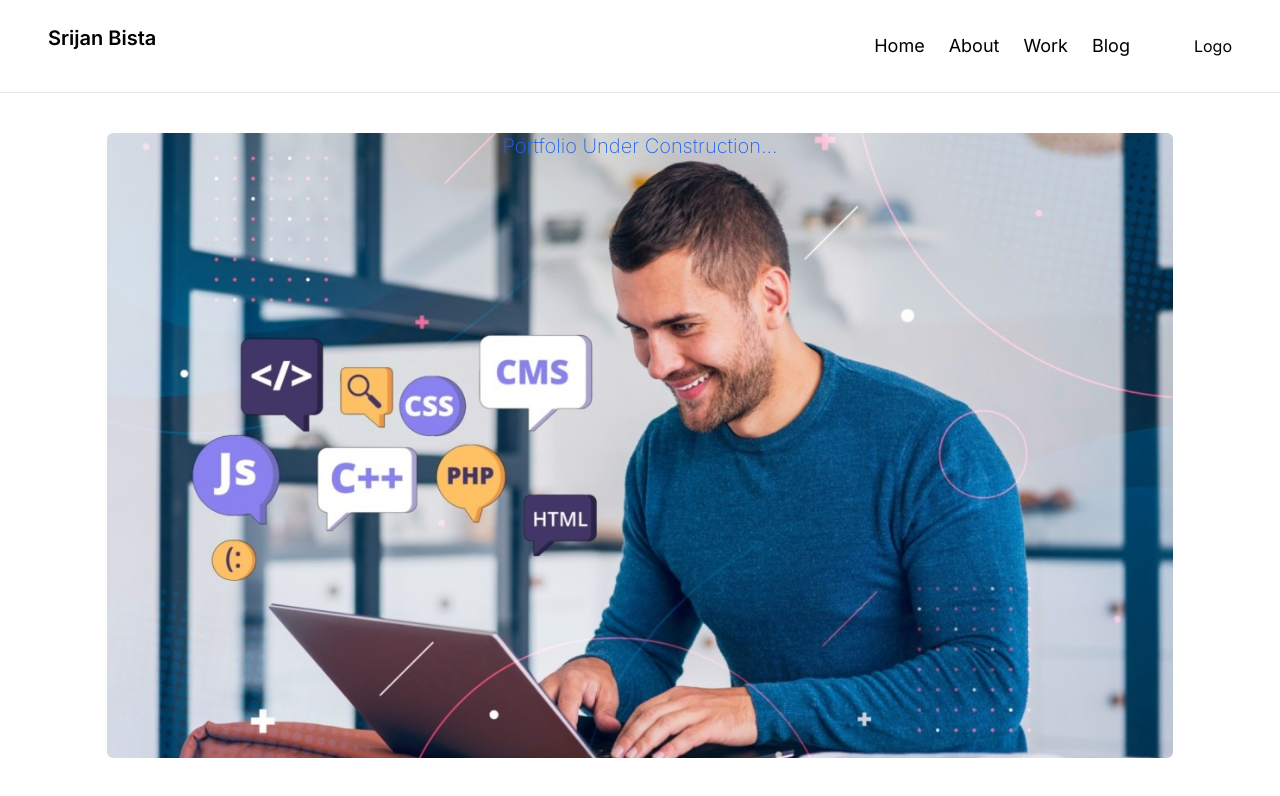
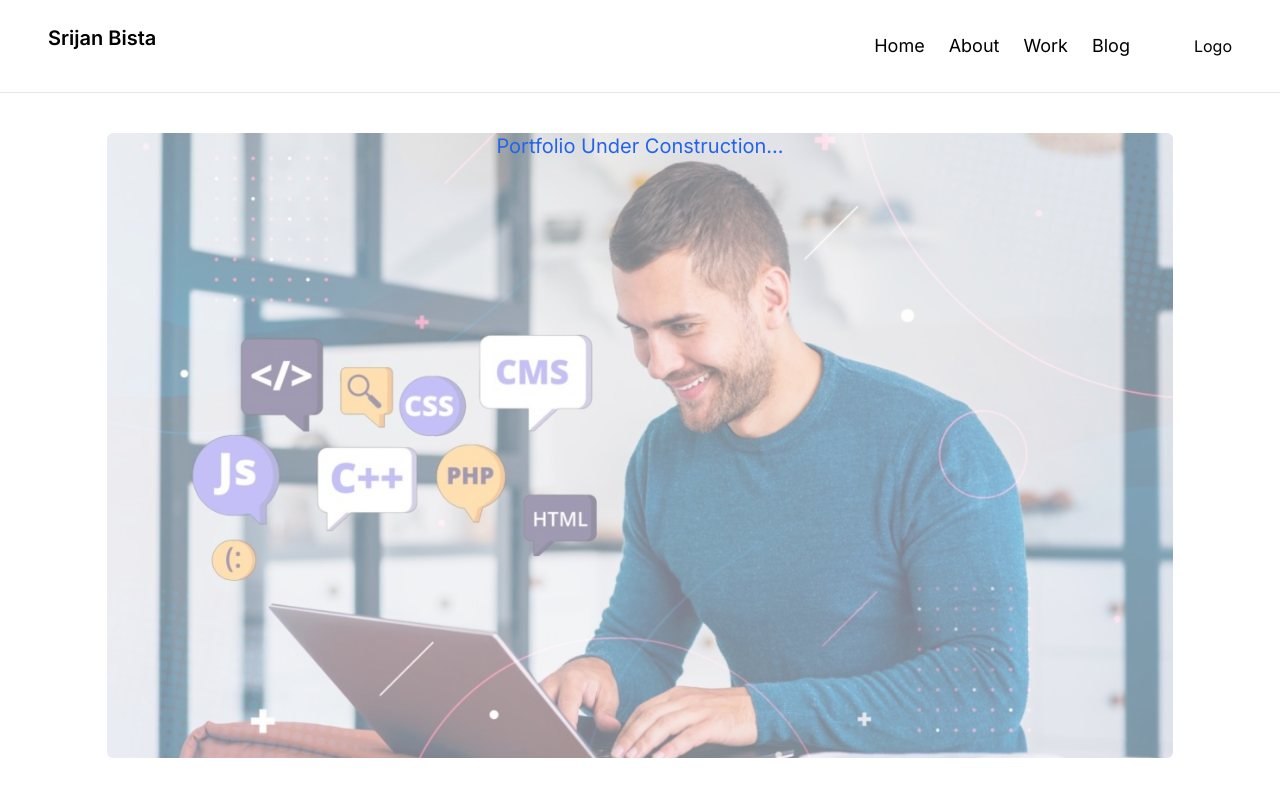
Before and after one commit to Srijanbista/Portfolio, a Next.js app: page / in a window 1280 px wide. Shown: the top 796 px of the page. Built offline with nearby package versions, Linux system fonts and the light colour scheme.

Commit message:
added opacity to background

```diff
--- a/src/app/page.tsx
+++ b/src/app/page.tsx
@@ -1,12 +1,12 @@
 export default function Home() {
   return (
     <main className="relative overflow-y-auto py-10">
-      <h1 className="absolute mb-4 w-full animate-bounce text-nowrap text-center text-sm font-extralight text-blue-600 lg:text-xl dark:text-white">
+      <h1 className="absolute z-10 mb-4 w-full animate-bounce text-nowrap text-center text-sm font-normal text-blue-600 lg:text-xl dark:text-white">
         Portfolio Under Construction...
       </h1>
       <section
         id="/"
-        className="ml-auto mr-auto flex h-[calc(100vh-175px)] w-5/6 items-center justify-center rounded-md bg-[url('/hero.jpg')] bg-cover bg-center bg-no-repeat"
+        className="ml-auto mr-auto flex h-[calc(100vh-175px)] w-5/6 items-center justify-center rounded-md bg-[url('/hero.jpg')] bg-cover bg-center bg-no-repeat opacity-50"
       ></section>
     </main>
   );
```
